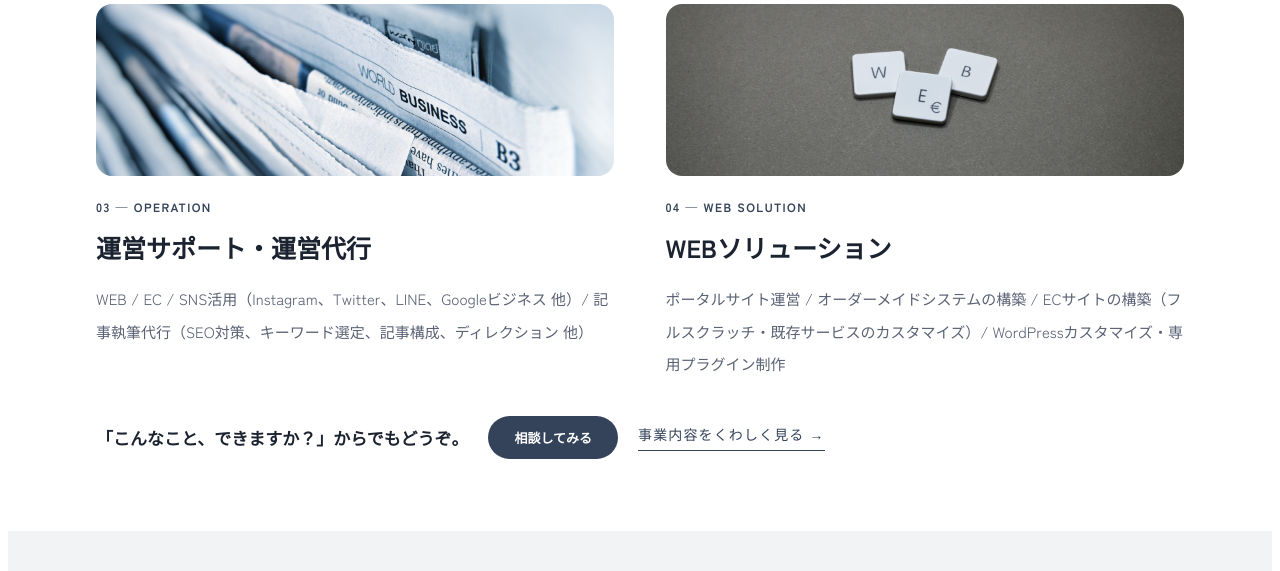
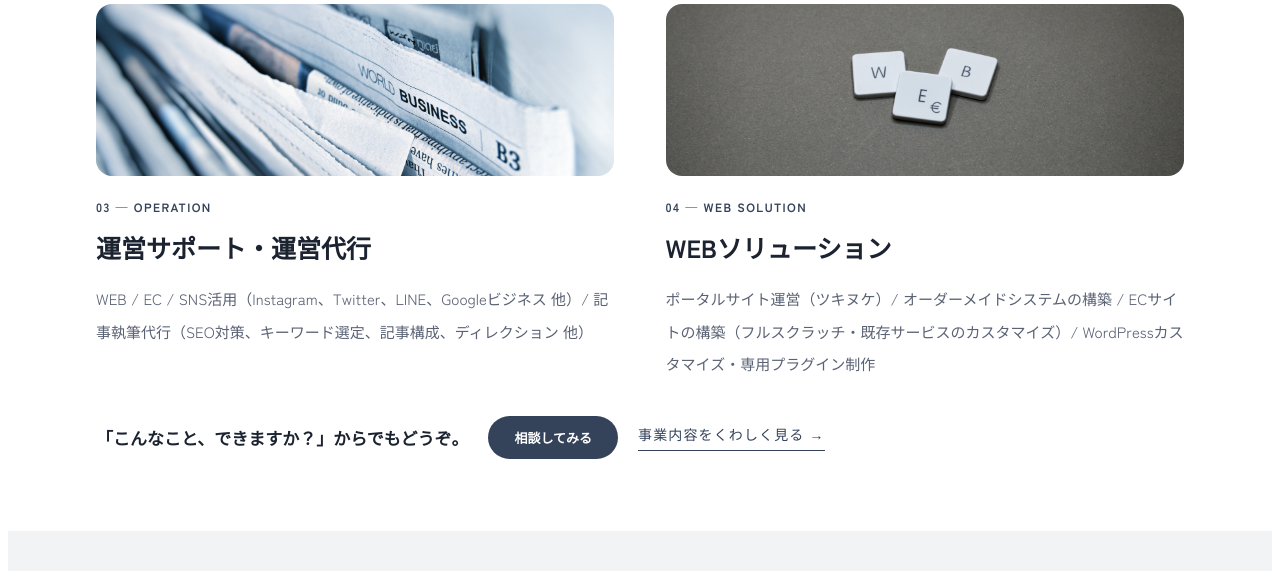
Before and after one commit to gouterworks/gouter, a WordPress theme: template front-page.php in a window 1280 px wide. Shown: the part 2931-3502 px from the top of the page. Run offline with PHP 8.4 and a stand-in for WordPress, Linux system fonts and the light colour scheme; the site name, menu and one post (Sample post) are stand-ins, and other content is empty; some libraries are stand-ins or nearby versions; some web fonts are replaced.

Commit message:
copy: ツキヌケをWEBソリューション事業の中に位置づける
事業欄のツキヌケの紹介文と、できること04のポータルサイト運営に、ツキヌケがWEBソリューション事業であることを書いた

Co-Authored-By: Claude Opus 5.5 <noreply@anthropic.com>
Claude-Session: https://claude.ai/code/session_01D7Yb2KkY1442MmEq6rDrBt

```diff
--- a/front-page.php
+++ b/front-page.php
@@ -202,7 +202,7 @@ add_action( 'wp_head', function () {
             <div class="gt-thumb"><?php gouter_image( 'service-4.jpg', 'WEBソリューションのイメージ', 'gt-ratio-169' ); ?></div>
             <p class="gt-svc__en">04 — WEB SOLUTION</p>
             <h3>WEBソリューション</h3>
-            <p>ポータルサイト運営 / オーダーメイドシステムの構築 / ECサイトの構築（フルスクラッチ・既存サービスのカスタマイズ）/ WordPressカスタマイズ・専用プラグイン制作</p>
+            <p>ポータルサイト運営（ツキヌケ）/ オーダーメイドシステムの構築 / ECサイトの構築（フルスクラッチ・既存サービスのカスタマイズ）/ WordPressカスタマイズ・専用プラグイン制作</p>
           </div>
         </div>
         <div class="gt-service__foot">
@@ -395,7 +395,7 @@ add_action( 'wp_head', function () {
             'no'    => '03',
             'en'    => 'TSUKINUKE',
             'name'  => 'ツキヌケ編集部',
-            'desc'  => '地域情報サイト「ツキヌケ」の本部です。各地の編集部をフランチャイズで支えながら、福岡・北九州・熊本の編集部を自分たちで運営しています。',
+            'desc'  => 'WEBソリューション事業として運営している、地域情報サイト「ツキヌケ」の本部です。各地の編集部をフランチャイズで支えながら、福岡・北九州・熊本の編集部を自分たちで運営しています。',
             'links' => array(
                 array( 'label' => 'ツキヌケ編集部', 'url' => 'https://tsukinuke.com', 'ext' => true ),
             ),
```
